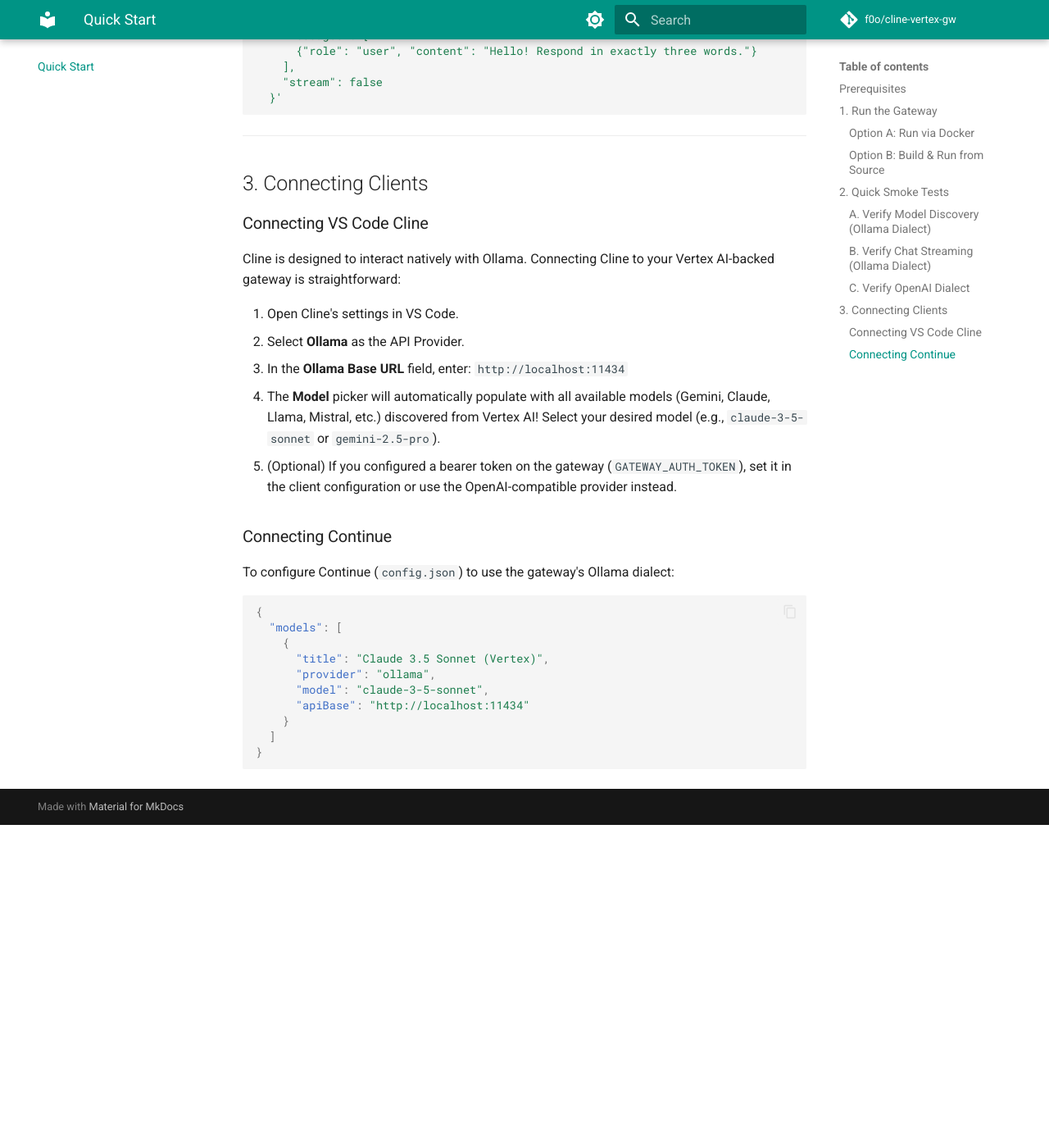
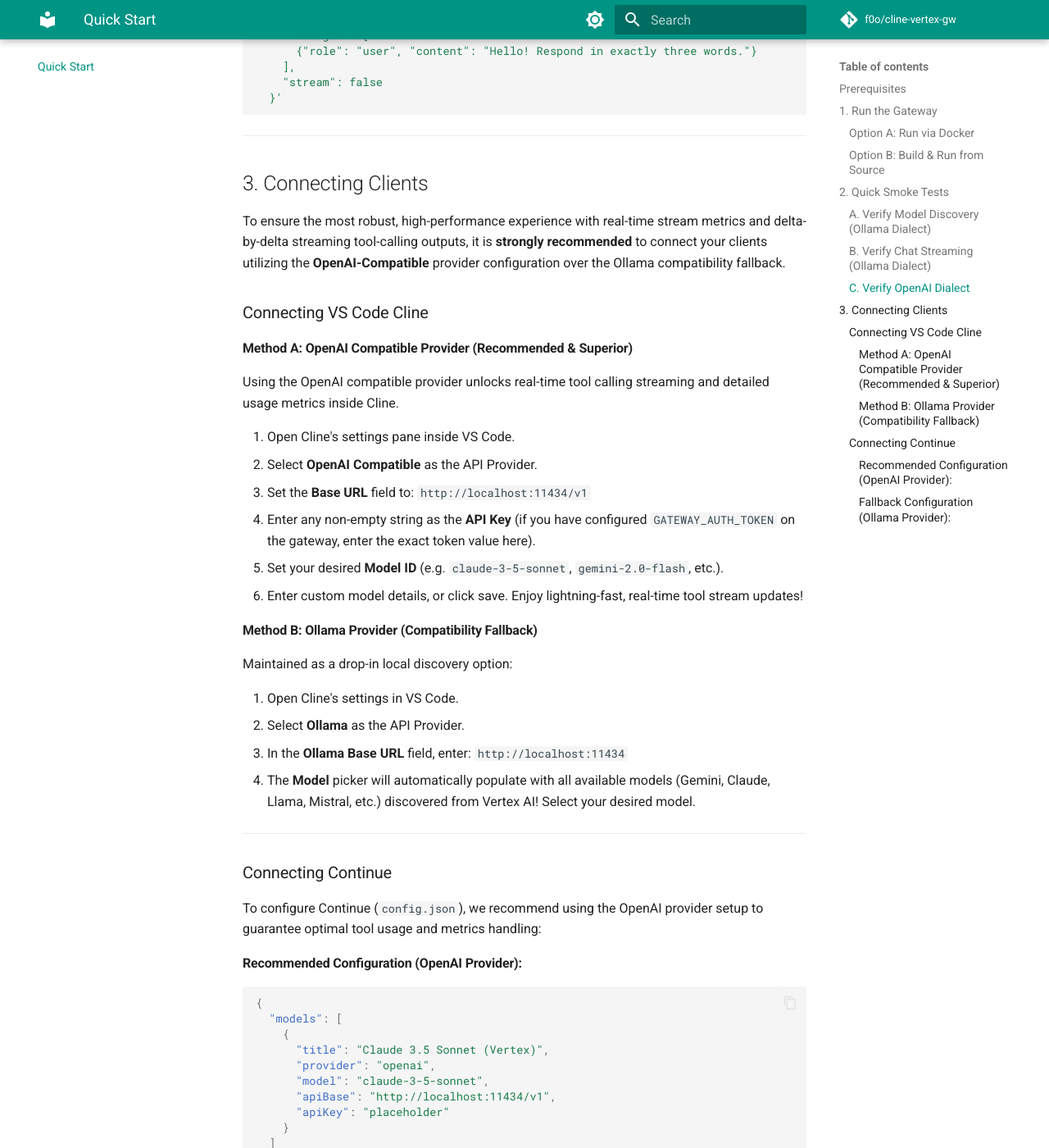
Before and after one commit to f0o/cline-vertex-gw, an MkDocs documentation site: the page built from docs/quickstart.md, in a window 1280 px wide and 1400 px high, scrolled down 2821 px. Shown: the whole window at 82% size. Built offline with MkDocs 1.6.1 and Material for MkDocs 9.7.7, drawn with Linux system fonts in a browser that asks for light colours; comment, search, counter and statistics services are not loaded; before the commit the page ends 3827 px from its top, so only the background shows below that; some of the changed text lies outside the part shown.

````diff
--- a/docs/quickstart.md
+++ b/docs/quickstart.md
@@ -126,20 +126,50 @@
 
 ## 3. Connecting Clients
 
+To ensure the most robust, high-performance experience with real-time stream metrics and delta-by-delta streaming tool-calling outputs, it is **strongly recommended** to connect your clients utilizing the **OpenAI-Compatible** provider configuration over the Ollama compatibility fallback.
+
 ### Connecting VS Code Cline
 
-Cline is designed to interact natively with Ollama. Connecting Cline to your Vertex AI-backed gateway is straightforward:
+#### Method A: OpenAI Compatible Provider (Recommended & Superior)
+Using the OpenAI compatible provider unlocks real-time tool calling streaming and detailed usage metrics inside Cline.
+
+1. Open Cline's settings pane inside VS Code.
+2. Select **OpenAI Compatible** as the API Provider.
+3. Set the **Base URL** field to: `http://localhost:11434/v1`
+4. Enter any non-empty string as the **API Key** (if you have configured `GATEWAY_AUTH_TOKEN` on the gateway, enter the exact token value here).
+5. Set your desired **Model ID** (e.g. `claude-3-5-sonnet`, `gemini-2.0-flash`, etc.).
+6. Enter custom model details, or click save. Enjoy lightning-fast, real-time tool stream updates!
+
+#### Method B: Ollama Provider (Compatibility Fallback)
+Maintained as a drop-in local discovery option:
 
 1. Open Cline's settings in VS Code.
 2. Select **Ollama** as the API Provider.
 3. In the **Ollama Base URL** field, enter: `http://localhost:11434`
-4. The **Model** picker will automatically populate with all available models (Gemini, Claude, Llama, Mistral, etc.) discovered from Vertex AI! Select your desired model (e.g., `claude-3-5-sonnet` or `gemini-2.5-pro`).
-5. (Optional) If you configured a bearer token on the gateway (`GATEWAY_AUTH_TOKEN`), set it in the client configuration or use the OpenAI-compatible provider instead.
+4. The **Model** picker will automatically populate with all available models (Gemini, Claude, Llama, Mistral, etc.) discovered from Vertex AI! Select your desired model.
+
+---
 
 ### Connecting Continue
 
-To configure Continue (`config.json`) to use the gateway's Ollama dialect:
+To configure Continue (`config.json`), we recommend using the OpenAI provider setup to guarantee optimal tool usage and metrics handling:
 
+#### Recommended Configuration (OpenAI Provider):
+```json
+{
+  "models": [
+    {
+      "title": "Claude 3.5 Sonnet (Vertex)",
+      "provider": "openai",
+      "model": "claude-3-5-sonnet",
+      "apiBase": "http://localhost:11434/v1",
+      "apiKey": "placeholder"
+    }
+  ]
+}
+```
+
+#### Fallback Configuration (Ollama Provider):
 ```json
 {
   "models": [
--- a/mkdocs.yml
+++ b/mkdocs.yml
@@ -49,5 +49,9 @@
       pygments_lang_class: true
   - pymdownx.inlinehilite
   - pymdownx.snippets
-  - pymdownx.superfences
+  - pymdownx.superfences:
+      custom_fences:
+        - name: mermaid
+          class: mermaid
+          format: !!python/name:pymdownx.superfences.fence_code_format
   - tables
````
Also changed, not shown: README.md (+5 -2 lines), docs/api_reference.md (+5 -2 lines), docs/index.md (+5 -2 lines), 2 other files.
